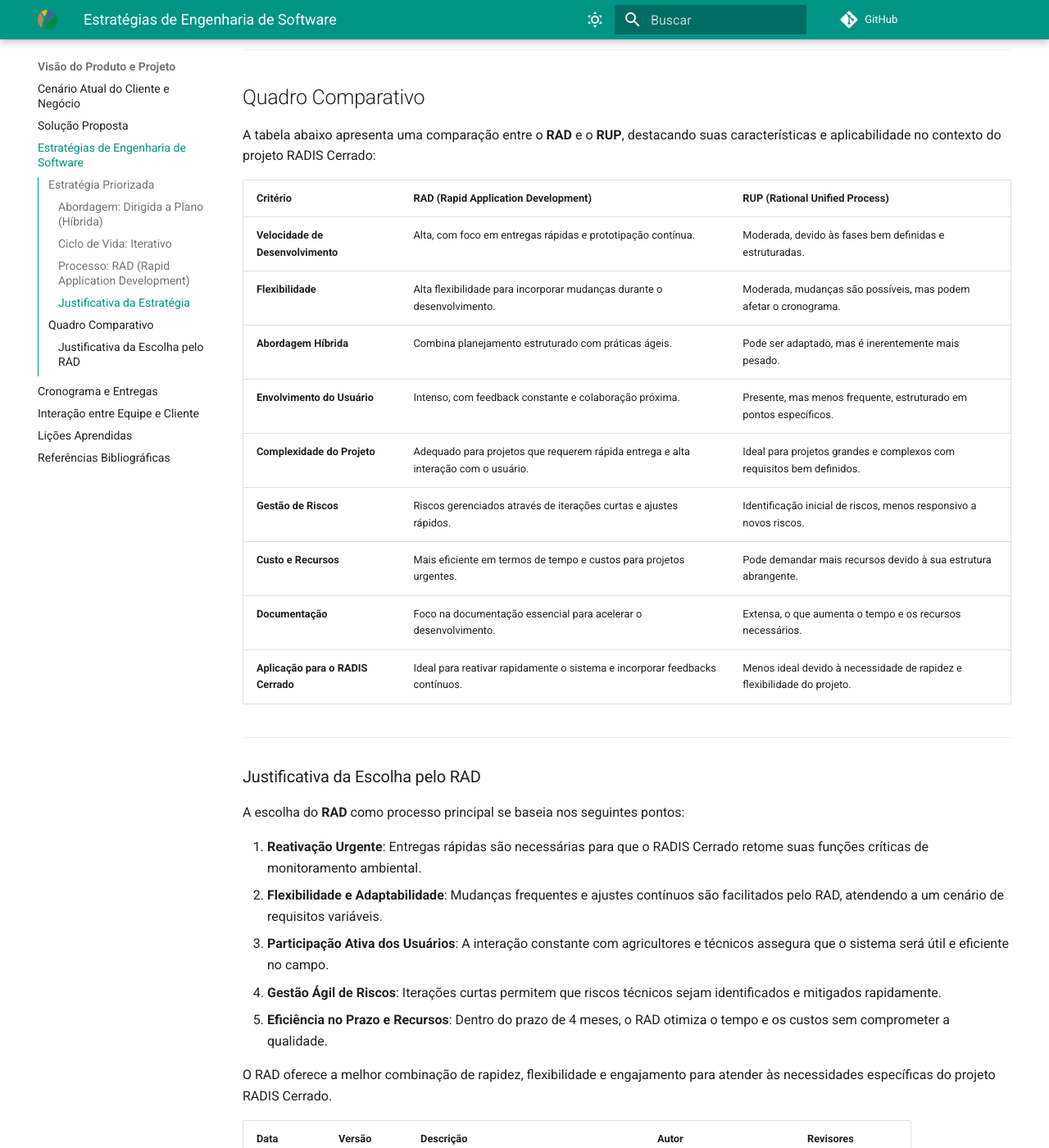
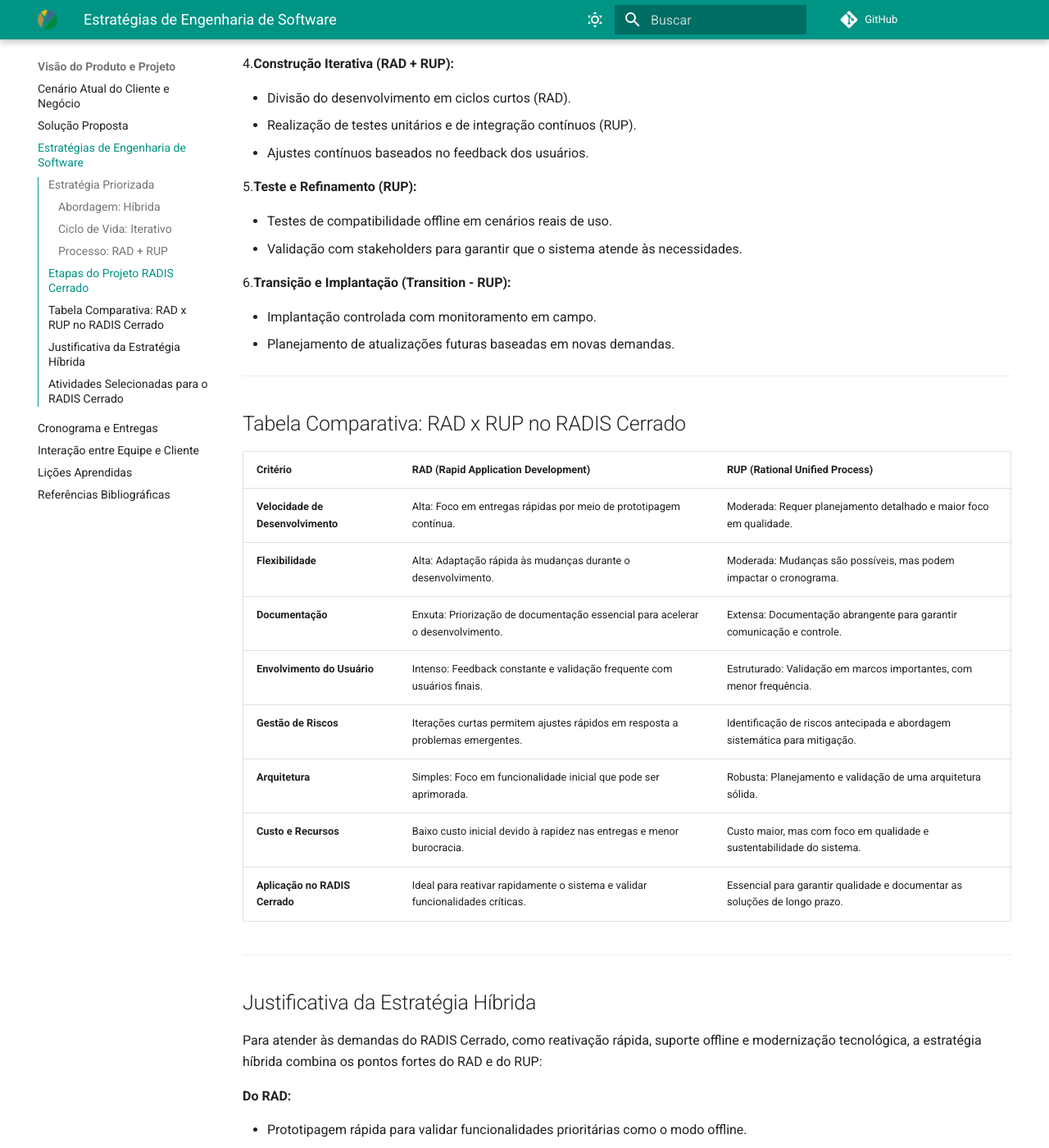
Before and after one commit to mdsreq-fga-unb/2024.2-T03-CerradoTech, an MkDocs documentation site: the page built from docs/sections/3-estrategia.md, in a window 1280 px wide and 1400 px high, scrolled down 1724 px. Shown: the whole window at 82% size. Built offline with MkDocs 1.6.1 and Material for MkDocs 9.7.7, drawn with Linux system fonts in a browser that asks for light colours; comment, search, counter and statistics services are not loaded; some of the changed text lies outside the part shown.

Commit message:
Mudanças nas estratégia de Engenharia de Software

```diff
--- a/docs/sections/3-estrategia.md
+++ b/docs/sections/3-estrategia.md
@@ -2,22 +2,23 @@
 
 ## Estratégia Priorizada
 
-A estratégia para o projeto RADIS Cerrado combina a **abordagem Dirigida a Plano (Híbrida)** com o **ciclo de vida Iterativo** e o **processo RAD (Rapid Application Development)**. Essa escolha foi feita com base nas necessidades específicas do projeto, como a urgência na reativação do sistema, a modernização tecnológica e o engajamento contínuo dos usuários.
+A estratégia para o projeto RADIS Cerrado combina a **Híbrida** com o **ciclo de vida Iterativo** e o **processo que combina características e etapas do RAD (Rapid Application Development) e RUP (Rational Unified Process)**. Essa escolha foi feita com base nas necessidades específicas do projeto, como a urgência na reativação do sistema, a modernização tecnológica e o engajamento contínuo dos usuários.
 
-| **Abordagem**              | **Ciclo de Vida**       | **Processo**                     |
-|----------------------------|-------------------------|-----------------------------------|
-| Dirigida a Plano (Híbrida) | Iterativo               | RAD (Rapid Application Development) |
+| **Abordagem** | **Ciclo de Vida** | **Processo** |
+| ------------- | ----------------- | ------------ |
+| Híbrida       | Iterativo         | RAD + RUP    |
 
 ---
 
-### Abordagem: Dirigida a Plano (Híbrida)
+### Abordagem: Híbrida
 
-A abordagem **Dirigida a Plano (Híbrida)** combina planejamento detalhado e estrutura inicial com a flexibilidade de práticas ágeis. Essa combinação é ideal para o RADIS Cerrado, pois permite um controle rigoroso sobre os requisitos e prazos, enquanto incorpora mudanças e feedbacks ao longo do desenvolvimento.
+A abordagem **Híbrida** combina planejamento detalhado e estrutura inicial com a flexibilidade de práticas ágeis. Essa combinação é ideal para o RADIS Cerrado, pois permite um controle rigoroso sobre os requisitos e prazos, enquanto incorpora mudanças e feedbacks ao longo do desenvolvimento.
 
 **Principais Benefícios:**
+
 - **Planejamento Estruturado**: Define metas claras, cronogramas e alocação de recursos, garantindo uma visão detalhada do projeto.
-- **Flexibilidade**: Práticas ágeis, como entregas incrementais e reuniões recorrentes, permitem ajustes rápidos em resposta a novos desafios.
-- **Colaboração Contínua**: Estimula a comunicação frequente entre a equipe de desenvolvimento, stakeholders e usuários finais.
+- **Flexibilidade**: Práticas ágeis, como reuniões recorrentes, permitem ajustes rápidos em resposta a novos desafios.
+- **Colaboração Contínua**: Estimula a comunicação frequente entre a equipe de desenvolvimento e stakeholders.
 
 ---
 
@@ -26,68 +27,101 @@ A abordagem **Dirigida a Plano (Híbrida)** combina planejamento detalhado e est
 O **Ciclo de Vida Iterativo** é especialmente adequado para projetos como o RADIS Cerrado, onde o aprimoramento contínuo e a incorporação de feedback são essenciais. Cada iteração agrega valor ao sistema, permitindo a entrega gradual de funcionalidades prioritárias.
 
 **Por que escolher o Ciclo Iterativo?**
+
 - **Feedback Contínuo**: Melhorias são feitas com base no retorno dos usuários e stakeholders em cada iteração.
 - **Redução de Riscos**: Problemas são identificados e resolvidos antecipadamente, minimizando impactos futuros.
-- **Entrega Incremental**: Funcionalidades prioritárias são entregues primeiro, permitindo que os usuários comecem a utilizar o sistema antes de sua conclusão total.
 
 ---
 
-### Processo: RAD (Rapid Application Development)
+### Processo: RAD + RUP
 
-O **RAD** enfatiza a agilidade no desenvolvimento, permitindo que o sistema seja reativado rapidamente e adaptado conforme as necessidades dos usuários. Sua ênfase em prototipação e ciclos curtos torna-o ideal para projetos com prazos curtos e requisitos em evolução.
+## Etapas do Projeto RADIS Cerrado
 
-**Características do RAD no RADIS Cerrado:**
-- **Prototipação Rápida**: Protótipos funcionais são criados para validação com os usuários finais, garantindo que as funcionalidades atendam às suas necessidades reais.
-- **Iterações Curtas**: Ciclos de desenvolvimento rápidos permitem ajustes contínuos com base em feedbacks.
-- **Envolvimento Intenso do Usuário**: A interação frequente com os usuários assegura que o sistema seja útil, intuitivo e relevante para seu contexto.
+1.**Concepção (Inception - RUP):**
+
+- Reuniões com stakeholders para revisar e refinar os requisitos.
+- Identificação de funcionalidades prioritárias, como suporte offline e atualização do front-end.
+- Planejamento de entregas iterativas.
+- Criação de protótipos conceituais para alinhar expectativas.
+
+  2.**Prototipagem e Planejamento Inicial (RAD):**
+
+- Desenvolvimento de protótipos rápidos focados em atualização da inteface de usuário
+- Validação de funcionalidades offline.
+- Obtenção de feedback imediato dos usuários para ajustes.
+
+  3.**Elaboração (Elaboration - RUP):**
+
+- Definição e validação da arquitetura modular.
+- Planejamento detalhado de ciclos de desenvolvimento.
+
+  4.**Construção Iterativa (RAD + RUP):**
+
+- Divisão do desenvolvimento em ciclos curtos (RAD).
+- Realização de testes unitários e de integração contínuos (RUP).
+- Ajustes contínuos baseados no feedback dos usuários.
+
+  5.**Teste e Refinamento (RUP):**
+
+- Testes de compatibilidade offline em cenários reais de uso.
+- Validação com stakeholders para garantir que o sistema atende às necessidades.
+
+  6.**Transição e Implantação (Transition - RUP):**
+
+- Implantação controlada com monitoramento em campo.
+- Planejamento de atualizações futuras baseadas em novas demandas.
 
 ---
 
-### Justificativa da Estratégia
+## Tabela Comparativa: RAD x RUP no RADIS Cerrado
 
-A estratégia combinando abordagem híbrida, ciclo iterativo e o processo RAD foi escolhida por:
-
-1. **Urgência na Reativação**: O RADIS Cerrado precisa estar operacional o mais rápido possível para retomar suas funções críticas.
-2. **Flexibilidade para Ajustes**: O RAD permite mudanças frequentes durante o desenvolvimento, essencial para modernização tecnológica e novos requisitos, como o modo offline.
-3. **Engajamento do Usuário**: A colaboração ativa dos stakeholders e usuários é fundamental para validar e aprimorar as funcionalidades do sistema.
-4. **Redução de Riscos**: Ciclos curtos facilitam a identificação e resolução de problemas nas etapas iniciais do desenvolvimento.
-5. **Custo-Benefício**: A economia de tempo e recursos faz do RAD uma escolha prática, especialmente dentro do prazo limitado de 4 meses.
+| **Critério**                      | **RAD (Rapid Application Development)**                                        | **RUP (Rational Unified Process)**                                         |
+| --------------------------------- | ------------------------------------------------------------------------------ | -------------------------------------------------------------------------- |
+| **Velocidade de Desenvolvimento** | Alta: Foco em entregas rápidas por meio de prototipagem contínua.              | Moderada: Requer planejamento detalhado e maior foco em qualidade.         |
+| **Flexibilidade**                 | Alta: Adaptação rápida às mudanças durante o desenvolvimento.                  | Moderada: Mudanças são possíveis, mas podem impactar o cronograma.         |
+| **Documentação**                  | Enxuta: Priorização de documentação essencial para acelerar o desenvolvimento. | Extensa: Documentação abrangente para garantir comunicação e controle.     |
+| **Envolvimento do Usuário**       | Intenso: Feedback constante e validação frequente com usuários finais.         | Estruturado: Validação em marcos importantes, com menor frequência.        |
+| **Gestão de Riscos**              | Iterações curtas permitem ajustes rápidos em resposta a problemas emergentes.  | Identificação de riscos antecipada e abordagem sistemática para mitigação. |
+| **Arquitetura**                   | Simples: Foco em funcionalidade inicial que pode ser aprimorada.               | Robusta: Planejamento e validação de uma arquitetura sólida.               |
+| **Custo e Recursos**              | Baixo custo inicial devido à rapidez nas entregas e menor burocracia.          | Custo maior, mas com foco em qualidade e sustentabilidade do sistema.      |
+| **Aplicação no RADIS Cerrado**    | Ideal para reativar rapidamente o sistema e validar funcionalidades críticas.  | Essencial para garantir qualidade e documentar as soluções de longo prazo. |
 
 ---
 
-## Quadro Comparativo
+## Justificativa da Estratégia Híbrida
 
-A tabela abaixo apresenta uma comparação entre o **RAD** e o **RUP**, destacando suas características e aplicabilidade no contexto do projeto RADIS Cerrado:
+Para atender às demandas do RADIS Cerrado, como reativação rápida, suporte offline e modernização tecnológica, a estratégia híbrida combina os pontos fortes do RAD e do RUP:
 
-| **Critério**                   | **RAD (Rapid Application Development)**                            | **RUP (Rational Unified Process)**                    |
-|--------------------------------|--------------------------------------------------------------------|-------------------------------------------------------|
-| **Velocidade de Desenvolvimento** | Alta, com foco em entregas rápidas e prototipação contínua.      | Moderada, devido às fases bem definidas e estruturadas. |
-| **Flexibilidade**              | Alta flexibilidade para incorporar mudanças durante o desenvolvimento. | Moderada, mudanças são possíveis, mas podem afetar o cronograma. |
-| **Abordagem Híbrida**          | Combina planejamento estruturado com práticas ágeis.              | Pode ser adaptado, mas é inerentemente mais pesado.    |
-| **Envolvimento do Usuário**    | Intenso, com feedback constante e colaboração próxima.            | Presente, mas menos frequente, estruturado em pontos específicos. |
-| **Complexidade do Projeto**    | Adequado para projetos que requerem rápida entrega e alta interação com o usuário. | Ideal para projetos grandes e complexos com requisitos bem definidos. |
-| **Gestão de Riscos**           | Riscos gerenciados através de iterações curtas e ajustes rápidos.  | Identificação inicial de riscos, menos responsivo a novos riscos. |
-| **Custo e Recursos**           | Mais eficiente em termos de tempo e custos para projetos urgentes. | Pode demandar mais recursos devido à sua estrutura abrangente. |
-| **Documentação**               | Foco na documentação essencial para acelerar o desenvolvimento.   | Extensa, o que aumenta o tempo e os recursos necessários. |
-| **Aplicação para o RADIS Cerrado** | Ideal para reativar rapidamente o sistema e incorporar feedbacks contínuos. | Menos ideal devido à necessidade de rapidez e flexibilidade do projeto. |
+**Do RAD:**
+
+- Prototipagem rápida para validar funcionalidades prioritárias como o modo offline.
+- Iterações curtas e foco no feedback imediato dos usuários.
+
+**Do RUP:**
+
+- Planejamento estruturado e validação da arquitetura modular.
+- Garantia de qualidade por meio de testes e gestão de riscos antecipada.
 
 ---
 
-### Justificativa da Escolha pelo RAD
+## Atividades Selecionadas para o RADIS Cerrado
 
-A escolha do **RAD** como processo principal se baseia nos seguintes pontos:
+**Do RAD:**
 
-1. **Reativação Urgente**: Entregas rápidas são necessárias para que o RADIS Cerrado retome suas funções críticas de monitoramento ambiental.
-2. **Flexibilidade e Adaptabilidade**: Mudanças frequentes e ajustes contínuos são facilitados pelo RAD, atendendo a um cenário de requisitos variáveis.
-3. **Participação Ativa dos Usuários**: A interação constante com agricultores e técnicos assegura que o sistema será útil e eficiente no campo.
-4. **Gestão Ágil de Riscos**: Iterações curtas permitem que riscos técnicos sejam identificados e mitigados rapidamente.
-5. **Eficiência no Prazo e Recursos**: Dentro do prazo de 4 meses, o RAD otimiza o tempo e os custos sem comprometer a qualidade.
+- Prototipagem Rápida: Criação de protótipos para validação de funcionalidades-chave.
+- Iterações Curtas: Ajustes rápidos e entregas incrementais.
+- Envolvimento Intenso dos Usuários: Garantir alinhamento com as necessidades do campo.
 
-O RAD oferece a melhor combinação de rapidez, flexibilidade e engajamento para atender às necessidades específicas do projeto RADIS Cerrado.
+**Do RUP:**
 
+- Definição de Requisitos e Análise: Identificação clara de prioridades e necessidades técnicas.
+- Testes de Integração e Validação: Garante qualidade e funcionalidade offline.
+- Documentação: Afim de melhorar a comunicação entre equipe e o desenvolvimento sustentável.
 
-| **Data**       | **Versão** | **Descrição**                                | **Autor**                    | **Revisores**               |
-|-----------------|------------|----------------------------------------------|------------------------------|-----------------------------|
-| 04/11/2024     | 1.0        | Primeiras Implementações e especificações.   | Vinicius Castelo             | Todos os Membros            |
-| 11/11/2024     | 1.1        | Correções de parâmetros para apresentação.   | Vinicius Castelo             | Todos os Membros            |
-| 18/11/2024     | 1.2        | Ajustes das Issues e informações adicionais  | Patrick Anderson Carvalho    | Todos os Membros            |
+Essa abordagem híbrida equilibra agilidade e planejamento, permitindo reativar rapidamente o RADIS Cerrado enquanto garante qualidade e sustentabilidade para futuras atualizações.
+
+| **Data**   | **Versão** | **Descrição**                               | **Autor**                 | **Revisores**    |
+| ---------- | ---------- | ------------------------------------------- | ------------------------- | ---------------- |
+| 04/11/2024 | 1.0        | Primeiras Implementações e especificações.  | Vinicius Castelo          | Todos os Membros |
+| 11/11/2024 | 1.1        | Correções de parâmetros para apresentação.  | Vinicius Castelo          | Todos os Membros |
+| 18/11/2024 | 1.2        | Ajustes das Issues e informações adicionais | Patrick Anderson Carvalho | Todos os Membros |
```
Also changed, not shown: README.md (+0 -4 lines), docs/sections/entregas.md (+3 -5 lines).
